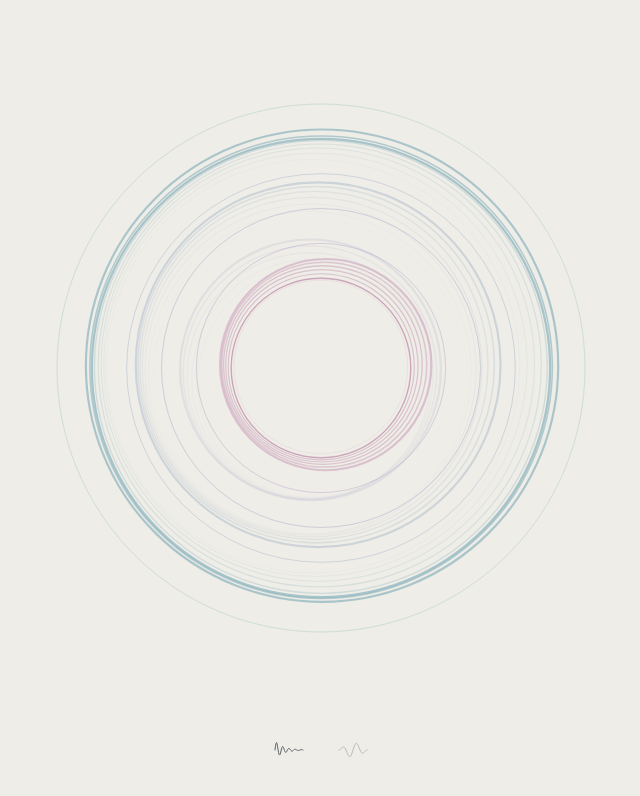
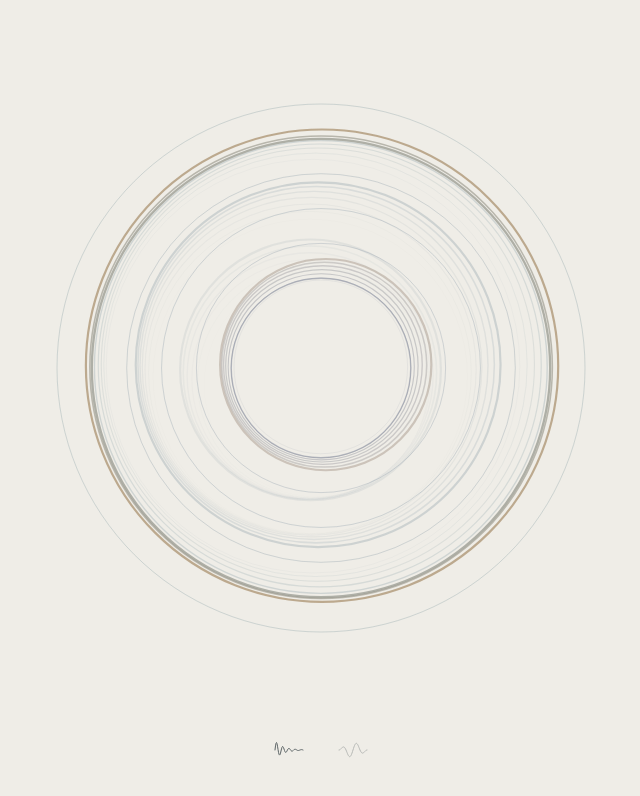
Before and after one commit to kunihiko-sugiura/yuragi, a website: page index.html in a window 1280 px wide. Shown: the whole page, without its empty margins (319-959 px from the left). Drawn offline with Linux system fonts and the light colour scheme.

Commit message:
Light only the sounding notes in amber on a cool ground
Lines are drawn in a cool ground color. A note lights up in amber when it
crosses its voice's current ring, and cools back to the ground as the ripple
spreads. The two colors are mixed in OKLab, so the cooling passes through a
grayish tone instead of green. ?palette=v2 restores the previous colors.

Co-Authored-By: Claude Opus 5.5 <noreply@anthropic.com>

```diff
--- a/app.js
+++ b/app.js
@@ -26,6 +26,9 @@
   /** @type {TimbreName} */
   const pianoTimbre = params.get('a') === 'soft' ? 'pianoSoft' : 'piano';
   byId('timbre-piano', HTMLButtonElement).dataset.timbre = pianoTimbre;
+  // 改訂前の配色と見比べるための入口。?palette=v2 で寒色から桃色までの配色に戻る。
+  const legacyPalette = params.get('palette') === 'v2';
+  if (legacyPalette) document.documentElement.dataset.palette = 'v2';
 
   const context = new AudioContext({ latencyHint: 'playback' });
   const engine = createEngine(context, { timbre: pianoTimbre, tuning });
@@ -95,8 +98,59 @@
   const FUTURE_LEVEL = 0.55;
   // 1音を何本の円で表すか。線の太さがその瞬間の音量になる。
   const LINES = 7;
-  // 声部ごとの淡い色。水色から藤色、最後に薄い桃色まで。
-  const HUES = [172, 192, 212, 236, 268, 318];
+  // 地の色相。声部ごとの違いは寒色の中にかすかに残す。値は OKLCH の色相。
+  const GROUND_HUES = [215, 225, 235, 245, 255, 265];
+  // 改訂前の配色（?palette=v2）。HSL の色相で、水色から藤色、最後に薄い桃色まで。
+  const V2_HUES = [172, 192, 212, 236, 268, 318];
+  const HUES = legacyPalette ? V2_HUES : GROUND_HUES;
+  const BREATH_HUE = legacyPalette ? 212 : 235;
+  // 灯りは現在の輪を過ぎてから、この隔たり（周期を1とする）までに地の色へ冷める。
+  const COOL = 0.3;
+  // 1音ごとの灯りの色相のゆらぎ（度）。
+  const LAMP_SWAY = 3;
+
+  /**
+   * OKLCH を OKLab の [L, a, b] に直す。
+   * @param {number} l
+   * @param {number} c
+   * @param {number} h 度
+   */
+  function oklab(l, c, h) {
+    const rad = (h * Math.PI) / 180;
+    return [l, c * Math.cos(rad), c * Math.sin(rad)];
+  }
+
+  /**
+   * 音ごとに決まった、-1〜1 の値。描画のたびに同じ値を返す。
+   * @param {number} time
+   */
+  function noteSway(time) {
+    const x = Math.sin(time * 12.9898) * 43758.5453;
+    return 2 * (x - Math.floor(x)) - 1;
+  }
+
+  /**
+   * その時点の配色で、線の色を作る関数を返す。
+   * warmth が 0 なら地の色、1 なら灯りの色。灯りから地へは OKLab で混ぜるので、
+   * 途中で灰色がかった色を通る。
+   * @param {CSSStyleDeclaration} style
+   * @returns {(hue: number, warmth: number, sway: number, alpha: number) => string}
+   */
+  function paletteFrom(style) {
+    const read = (/** @type {string} */ name) => style.getPropertyValue(name).trim();
+    if (legacyPalette) {
+      const sl = `${read('--circle-saturation')} ${read('--circle-lightness')}`;
+      return (hue, _warmth, _sway, alpha) => `hsl(${hue} ${sl} / ${alpha})`;
+    }
+    const [groundL, groundC] = [Number(read('--ground-l')), Number(read('--ground-c'))];
+    const [lampL, lampC, lampH] = [Number(read('--lamp-l')), Number(read('--lamp-c')), Number(read('--lamp-h'))];
+    return (hue, warmth, sway, alpha) => {
+      const ground = oklab(groundL, groundC, hue);
+      const lamp = oklab(lampL, lampC, lampH + LAMP_SWAY * sway);
+      const [l, a, b] = ground.map((g, i) => g + (lamp[i] - g) * warmth);
+      return `oklab(${l} ${a} ${b} / ${alpha})`;
+    };
+  }
 
   /**
    * 現在からの隔たり（周期を1とする。正が過去）に応じた濃さ。
@@ -126,9 +180,8 @@
     pen.clearRect(0, 0, innerWidth, innerHeight);
 
     const style = getComputedStyle(document.documentElement);
-    const saturation = style.getPropertyValue('--circle-saturation');
-    const lightness = style.getPropertyValue('--circle-lightness');
     const strength = Number(style.getPropertyValue('--circle-alpha'));
+    const tint = paletteFrom(style);
     const now = context.currentTime - (context.outputLatency || 0);
     const cx = innerWidth / 2;
     const cy = innerHeight * 0.46;
@@ -144,7 +197,7 @@
     if (shown < 1) {
       const breath = reducedMotion.matches ? 0 : Math.sin((TURN * (clock - loadedAt)) / BREATH);
       const radius = Math.min(innerWidth, innerHeight) * 0.25 * (1 + 0.12 * breath);
-      ring(cx, cy, radius, 1, `hsl(212 ${saturation} ${lightness} / ${strength * (0.6 + 0.15 * breath) * (1 - shown)})`);
+      ring(cx, cy, radius, 1, tint(BREATH_HUE, 0, 0, strength * (0.6 + 0.15 * breath) * (1 - shown)));
       if (blocked) {
         pen.globalAlpha = 1 - shown;
         pen.fillStyle = style.getPropertyValue('--ink-faint').trim();
@@ -163,20 +216,25 @@
     for (const voice of engine.voices) {
       // 低い声部ほど外側の大きな輪にする。
       const home = outer - voice.index * gap;
-      const color = `${HUES[voice.index % HUES.length]} ${saturation} ${lightness}`;
+      const hue = HUES[voice.index % HUES.length];
       const sounded = player.events.filter((ev) => ev.voice === voice.index);
 
       let sounding = 0;
+      let sway = 0;
       for (const ev of sounded) {
         const age = now - ev.time;
-        if (age >= 0 && age <= ev.dur) sounding = Math.max(sounding, Math.cbrt(loudnessAt(CONFIG.timbres[ev.timbre], age, ev.dur)));
+        if (age < 0 || age > ev.dur) continue;
+        const loud = Math.cbrt(loudnessAt(CONFIG.timbres[ev.timbre], age, ev.dur));
+        if (loud > sounding) [sounding, sway] = [loud, noteSway(ev.time)];
       }
-      ring(cx, cy, home, 0.75 + 3 * sounding, `hsl(${color} / ${strength * (0.45 + 0.55 * sounding)})`);
+      // 小さい音はほのかに、大きい音はしっかり灯る。
+      ring(cx, cy, home, 0.75 + 3 * sounding, tint(hue, sounding ** 2, sway, strength * (0.45 + 0.55 * sounding)));
       if (reducedMotion.matches) continue;
 
       const upcoming = { time: voice.next, dur: nominalLength(CONFIG.timbres[engine.timbre]), timbre: engine.timbre };
       for (const note of [...sounded, upcoming]) {
         const timbre = CONFIG.timbres[note.timbre];
+        const sway = noteSway(note.time);
         for (let i = 0; i < LINES; i++) {
           const offset = (note.dur * (i + 0.1)) / LINES;
           const away = (now - note.time - offset) / voice.period;
@@ -191,7 +249,8 @@
             cy + Math.sin(turn) * drift,
             Math.max(1, home + gap * 3 * away),
             0.5 + 2.5 * loud * Math.sqrt(timbre.visualScale),
-            `hsl(${color} / ${strength * shown * (0.3 + 0.7 * loud)})`,
+            // 現在の輪に重なるまでは地の色。重なった瞬間に灯り、外へ広がりながら冷める。
+            tint(hue, away < 0 ? 0 : loud ** 2 * Math.max(0, 1 - away / COOL), sway, strength * shown * (0.3 + 0.7 * loud)),
           );
         }
       }
--- a/index.html
+++ b/index.html
@@ -10,6 +10,11 @@
     --paper: #efede7;
     --ink: #5c6466;
     --ink-faint: #7d8482;
+    --ground-l: 0.62;
+    --ground-c: 0.035;
+    --lamp-l: 0.56;
+    --lamp-c: 0.13;
+    --lamp-h: 68;
     --circle-saturation: 30%;
     --circle-lightness: 58%;
     --circle-alpha: 0.8;
@@ -17,13 +22,18 @@
   }
   @media (prefers-color-scheme: dark) {
     :root {
-      --paper: #141718;
+      --paper: #11151b;
       --ink: #a9b0b0;
       --ink-faint: #737b7c;
+      --ground-l: 0.8;
+      --ground-c: 0.04;
+      --lamp-l: 0.84;
+      --lamp-c: 0.11;
       --circle-saturation: 42%;
       --circle-lightness: 80%;
       --circle-alpha: 0.8;
     }
+    :root[data-palette="v2"] { --paper: #141718; }
   }
   * { box-sizing: border-box; }
   html, body { height: 100%; margin: 0; }
```
Also changed, not shown: verify.mjs (+30 -0 lines), ambient-loop-spec.v2.md (renamed from ambient-loop-spec.md).
